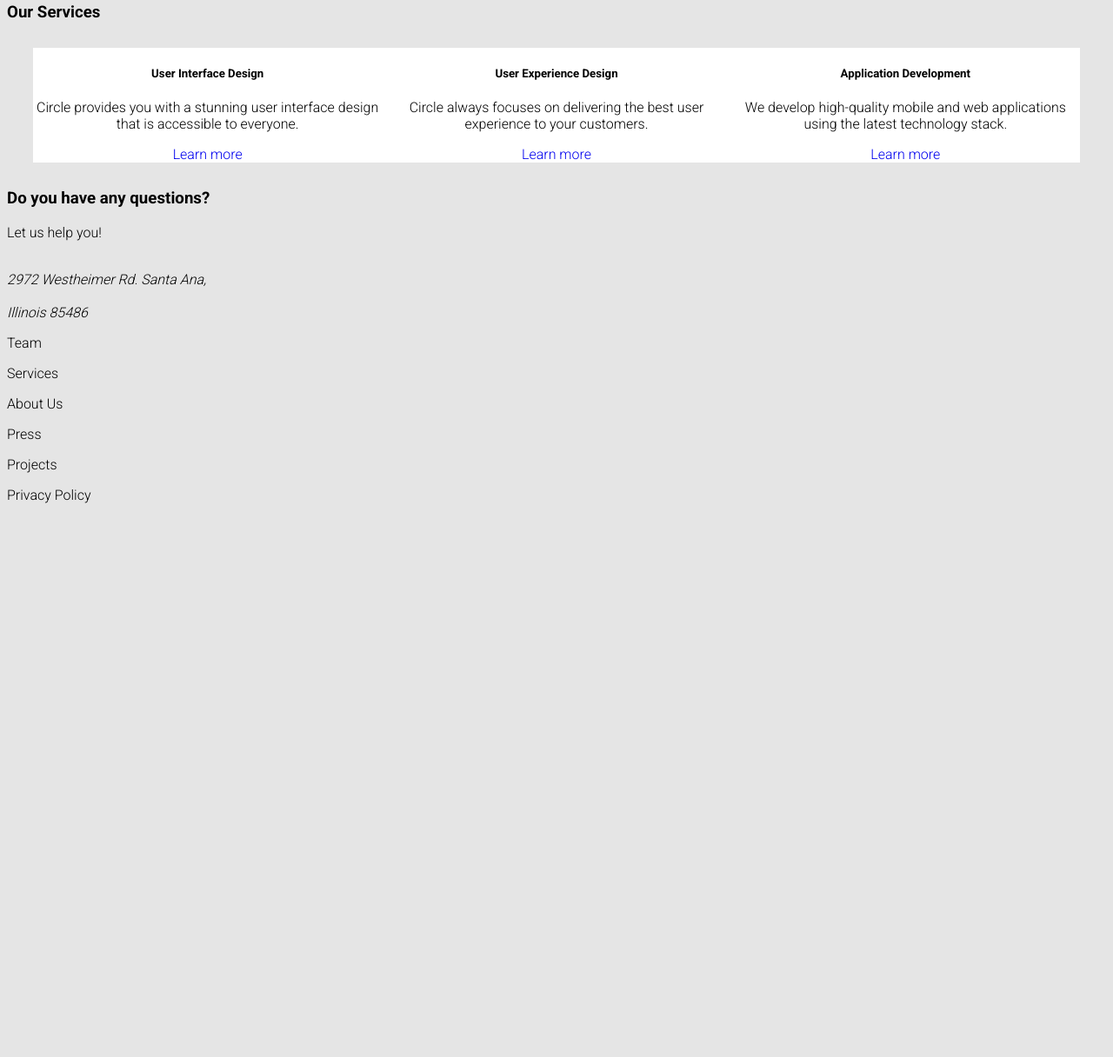
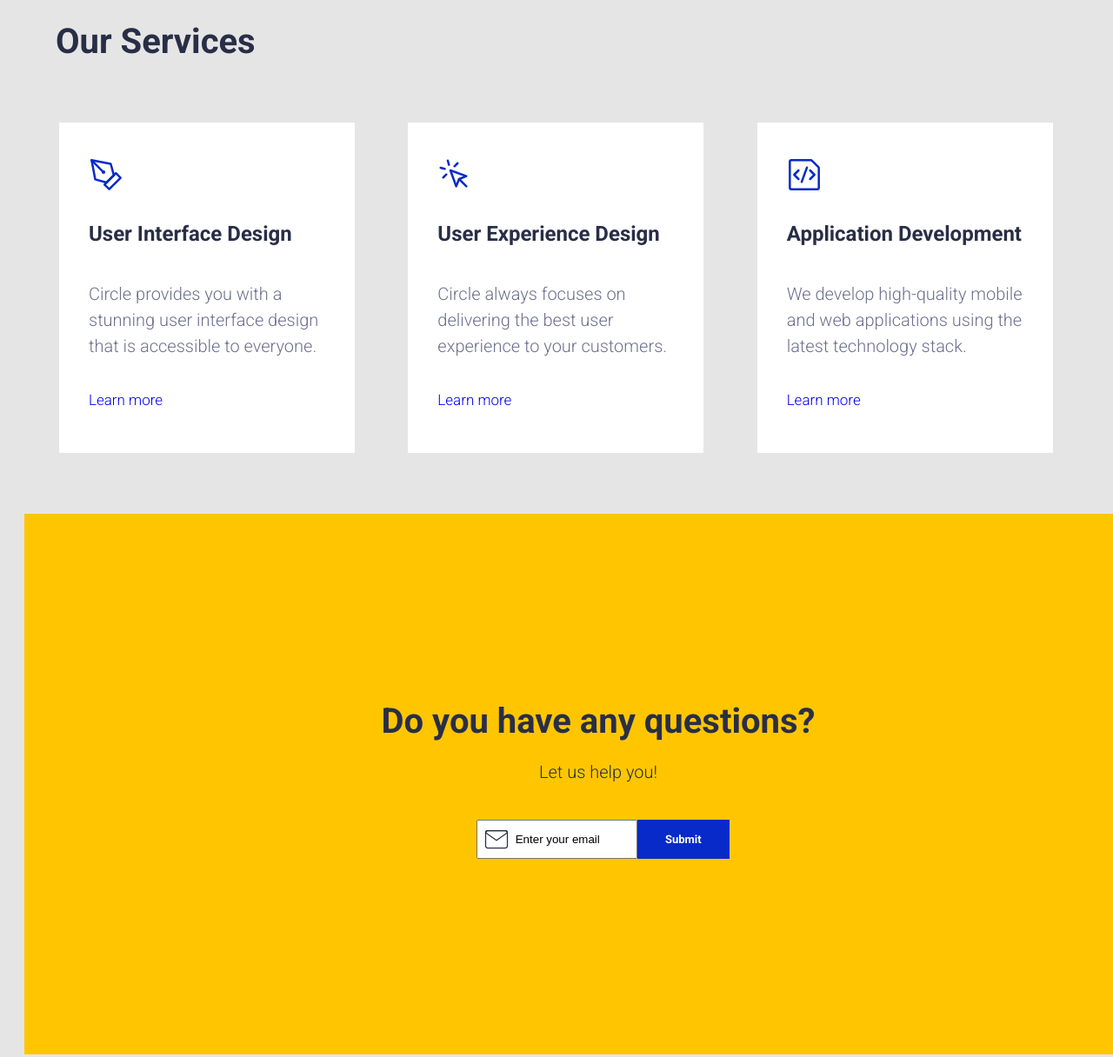
Before and after one commit to Leibadra/firstProyect, a plain HTML site: page about.html in a window 1280 px wide. Shown: the part 2322-3538 px from the top of the page at 87% size. Before the commit the page ends 2917 px from the top, so only its background shows below. Drawn offline with Linux system fonts and the light colour scheme.

Commit message:
section 5 y 6

```diff
--- a/about.html
+++ b/about.html
@@ -37,7 +37,7 @@
     </section2>
     <section3>
       <h3>Recent Projects</h3>
-      <div class="projects">
+      <div class="firstGrid">
         <div class="secondGrid">
             <div><img class="projectImg1"/>
             </div>
@@ -76,37 +76,46 @@
       </div>
     </section4>
     <section5>
-      <h3 >Our Services</h3>
-      <div class="projects second">
-        <div><h5 >User Interface Design</h5>
-          <p >Circle provides you with a stunning user interface design that is accessible to everyone.</p>
-          <li class= "links"><a class= "links" href="#Learn more">Learn more</a></li></div>
-        <div><h5 >User Experience Design</h5>
-          <p >Circle always focuses on delivering the best user experience to your customers.</p>
-          <li class= "links"><a class= "links" href="#Learn more">Learn more</a></li></div>
-        <div><h5 >Application Development</h5>
-          <p >We develop high-quality mobile and web applications using the latest technology stack.</p>
-          <li class= "links"><a class= "links" href="#Learn more">Learn more</a></li></div>
+      <h3>Our Services</h3>
+      <div class="firstGrid second">
+        <div class="servicesGrid"><span class="dot"></span><h5>User Interface Design</h5>
+          <p>Circle provides you with a stunning user interface design that is accessible to everyone.</p>
+          <li class= "links"><a class= "links" href="#Learn more">Learn more</a></li><img class="icons" src="services-section/icons/1.svg" alt="Icon1"/></div>
+        <div class="servicesGrid"><span class="dot"></span><h5>User Experience Design</h5>
+          <p>Circle always focuses on delivering the best user experience to your customers.</p>
+          <li class= "links"><a class= "links" href="#Learn more">Learn more</a></li><img class="icons" src="services-section/icons/2.svg" alt="Icon2"/> </div>
+        <div class="servicesGrid"><span class="dot"></span><h5>Application Development</h5>
+          <p>We develop high-quality mobile and web applications using the latest technology stack.</p>
+          <li class= "links"><a class= "links" href="#Learn more">Learn more</a></li><img class="icons" src="services-section/icons/3.svg" alt="Icon3"/></div>
         </div>
     </section5>
     <section6>
+      <div class="section6">
       <h3>Do you have any questions?</h3>
-      <p>Let us help you!</p>
-      <div></div>
-      <div></div>
+      <p>Let us help you!</p><form>
+        <form>
+          <img class="envelope" src="newsletter/icon/mail.svg" alt="newsletter"/>
+          <div class="newsletter"></div>
+          <input type="text" id="email"value="           Enter your email"><br>
+          <input class="emailImg" type="submit" value="Submit">
+        </form>
+      </div>
     </section6>
     <footer>
-     <div></div>
      <address>
      <br>2972 Westheimer Rd. Santa Ana,</br>
      <br>Illinois 85486</br>
      </address>
+     <div class="options">
      <p>Team</p>
      <p>Services</p>
      <p>About Us</p>
+    </div>
+    <div class="options">
      <p>Press</p>
      <p>Projects</p>
      <p>Privacy Policy</p>
+    </div>
     </footer>
   </body>
 </html>
--- a/styles.css
+++ b/styles.css
@@ -30,7 +30,7 @@ body {
   font-weight: 505;
 }
 
-.li1 > a:hover {
+.links:hover {
   color: #072ac8;
 }
 
@@ -165,7 +165,7 @@ section1 {
   -webkit-filter: grayscale(100%);
 }
 
-.projects {
+.firstGrid {
   display: grid;
   grid-template-columns: repeat(3, 1fr);
   margin: 30px;
@@ -338,6 +338,134 @@ section3 > h3 {
   display: flex;
 }
 
-.second{
-background-color: white;
+.servicesGrid {
+  width: 340px;
+  height: 380px;
+  margin: 30px;
+  background-color: white;
+  text-align: left;
+  padding: 34px;
+  box-sizing: border-box;
 }
+
+.servicesGrid > h5 {
+  font-family: "Roboto";
+  font-style: normal;
+  font-weight: 502;
+  font-size: 24px;
+  line-height: 28px;
+  color: #292e47;
+  margin-top: 80px;
+}
+
+.servicesGrid > p {
+  font-style: normal;
+  font-weight: 402;
+  font-size: 20px;
+  line-height: 150%;
+  color: #6b708d;
+  margin-bottom: 35px;
+}
+
+.servicesGrid > li {
+  font-family: "Roboto";
+  font-style: normal;
+  font-weight: 402;
+  font-size: 17px;
+  line-height: 150%;
+  color: #072ac8;
+}
+
+.dot {
+  background: #e5e5e5;
+  border-radius: 50%;
+  width: 100px;
+  height: 100px;
+}
+
+section5 > h3 {
+  font-style: normal;
+  font-weight: 700;
+  font-size: 40px;
+  line-height: 47px;
+  color: #292e47;
+  margin-left: 56px;
+}
+
+.icons {
+  display: flex;
+  top: -293px;
+  position: relative;
+}
+
+section6 > .section6 > h3 {
+  font-style: normal;
+  font-weight: 700;
+  font-size: 40px;
+  line-height: 47px;
+  color: #292e47;
+  text-align: center;
+  padding-top: 215px;
+  margin-bottom: 10px;
+}
+.section6 {
+  margin-left: 20px;
+  padding: 0px;
+  background-color: #ffc600;
+  width: 1320px;
+  height: 622px;
+  left: calc(50% - 1320px / 2);
+  top: 3578px;
+}
+
+section6 > .section6 > p {
+  font-style: normal;
+  font-weight: 400;
+  font-size: 20px;
+  line-height: 150%;
+  color: #292e47;
+  text-align: center;
+  margin-bottom: 40px;
+}
+
+.emailImg {
+  font-size: 17px;
+  background-color: #072ac8;
+  border: none;
+  color: white;
+  padding: 15px 32px;
+  font-size: 16px;
+  font-family: "Roboto";
+  font-style: normal;
+  font-weight: 505;
+  font-size: 13px;
+  position: relative;
+}
+
+form {
+  display: inline-block;
+  position: relative;
+  text-align: center;
+  display: inline-flex;
+  left: 490px;
+}
+
+.envelope {
+  position: relative;
+  left: 38px;
+}
+
+footer {
+  font-style: normal;
+  font-weight: 400;
+  font-size: 17px;
+  line-height: 150%;
+  color: #6b708d;
+}
+
+.options {
+  grid-template-columns: 1fr 1fr 1fr;
+  margin: 30px;
+  display: flex;
+  justify-content: space-around;
+}
```
